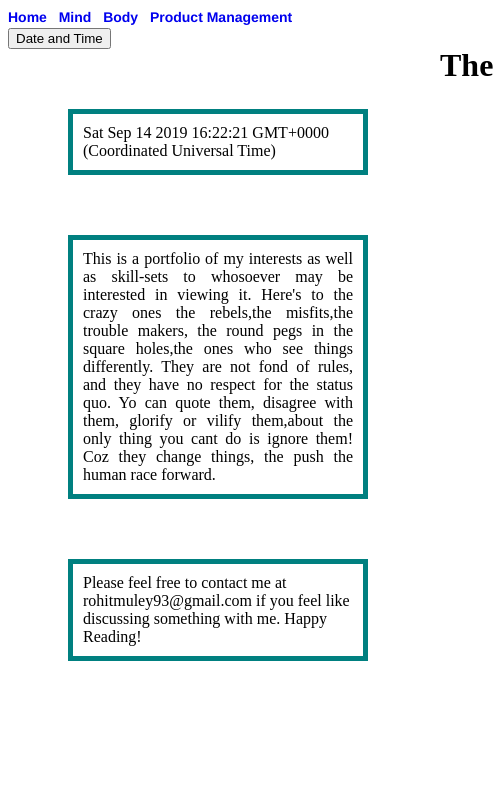
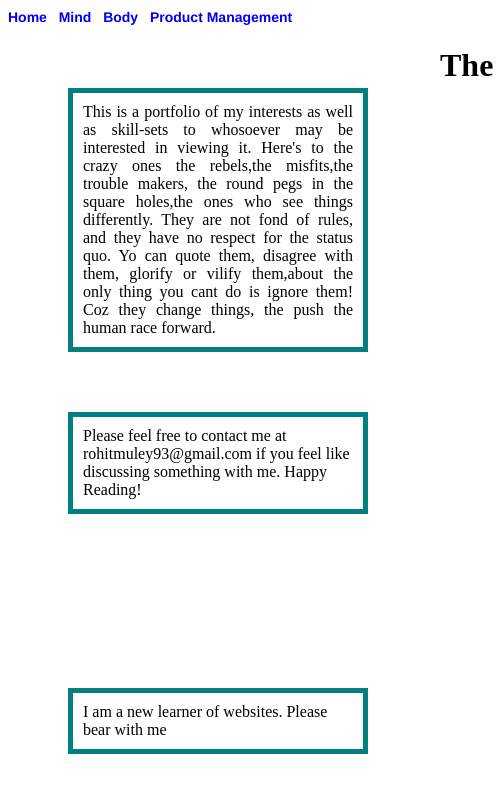
Before and after one commit to muleyrohit/muleyrohit.github.io, a plain HTML site: page index.html in a window 1280 px wide. Shown: the top 800 px of the page, 0-498 px from the left. Drawn offline with Linux system fonts and the light colour scheme.

Commit message:
Slash BS

```diff
--- a/index.html
+++ b/index.html
@@ -50,15 +50,15 @@
 
     <h1 style="text-align:center">The Confluence</h1>
 
-  </header>
+	  </header>
 
-  <button type="Button"
+<!--    <button type="Button"
       onclick="document.getElementById("demo").innerHTML = Date()">Date and Time
   </button>
 
   <p id="demo"></p>
   <script>document.getElementById("demo").innerHTML = Date();
-  </script>
+  </script> -->
 
 
 
```
Also changed, not shown: 1 other file.
